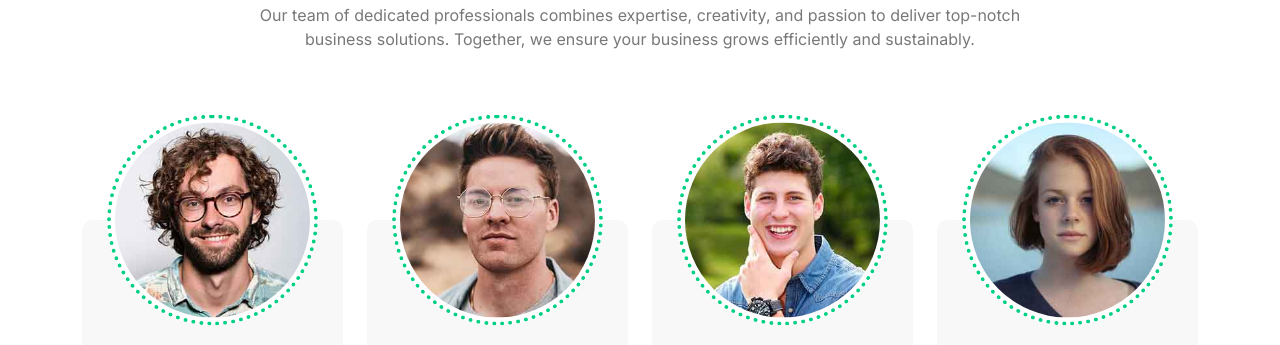
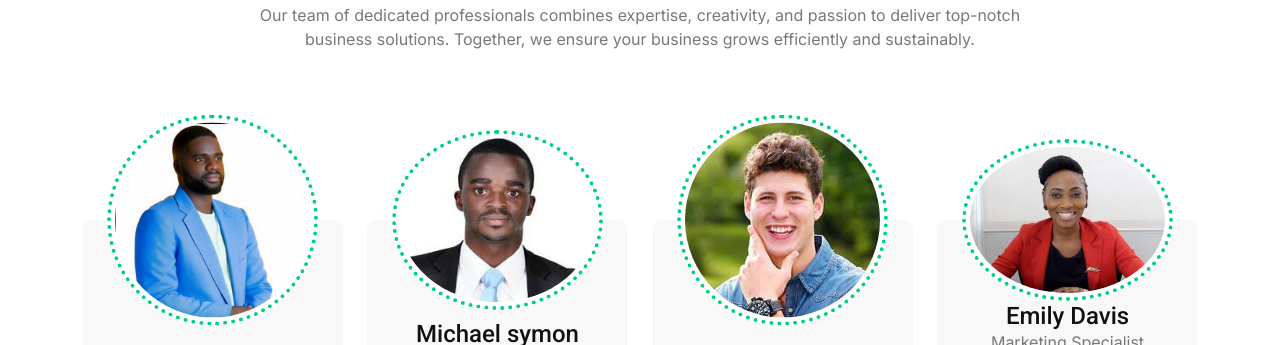
Before and after one commit to CodeWithSalihu/Stcker360, a plain HTML site: page team.html in a window 1280 px wide. Shown: the part 668-1013 px from the top of the page. Drawn offline with nearby package versions, Linux system fonts and the light colour scheme.

Commit message:
Update team.html

```diff
--- a/team.html
+++ b/team.html
@@ -132,7 +132,7 @@
                     <div class="col-md-6 col-lg-6 col-xl-3 wow fadeInUp" data-wow-delay="0.2s">
                         <div class="team-item">
                             <div class="team-img">
-                                <img src="img/team-1.jpg" class="img-fluid" alt="">
+                                <img src="img/team-1.png" class="img-fluid" alt="">
                             </div>
                             <div class="team-title">
                                 <h4 class="mb-0">Lead Developer</h4>
@@ -149,7 +149,7 @@
                     <div class="col-md-6 col-lg-6 col-xl-3 wow fadeInUp" data-wow-delay="0.4s">
                         <div class="team-item">
                             <div class="team-img">
-                                <img src="img/team-2.jpg" class="img-fluid" alt="">
+                                <img src="img/team-2.jpeg" class="img-fluid" alt="">
                             </div>
                             <div class="team-title">
                                 <h4 class="mb-0">Michael symon</h4>
@@ -183,7 +183,7 @@
                     <div class="col-md-6 col-lg-6 col-xl-3 wow fadeInUp" data-wow-delay="0.8s">
                         <div class="team-item">
                             <div class="team-img">
-                                <img src="img/team-4.jpg" class="img-fluid" alt="">
+                                <img src="img/team-4.jpeg" class="img-fluid" alt="">
                             </div>
                             <div class="team-title">
                                 <h4 class="mb-0">Emily Davis</h4>
```
